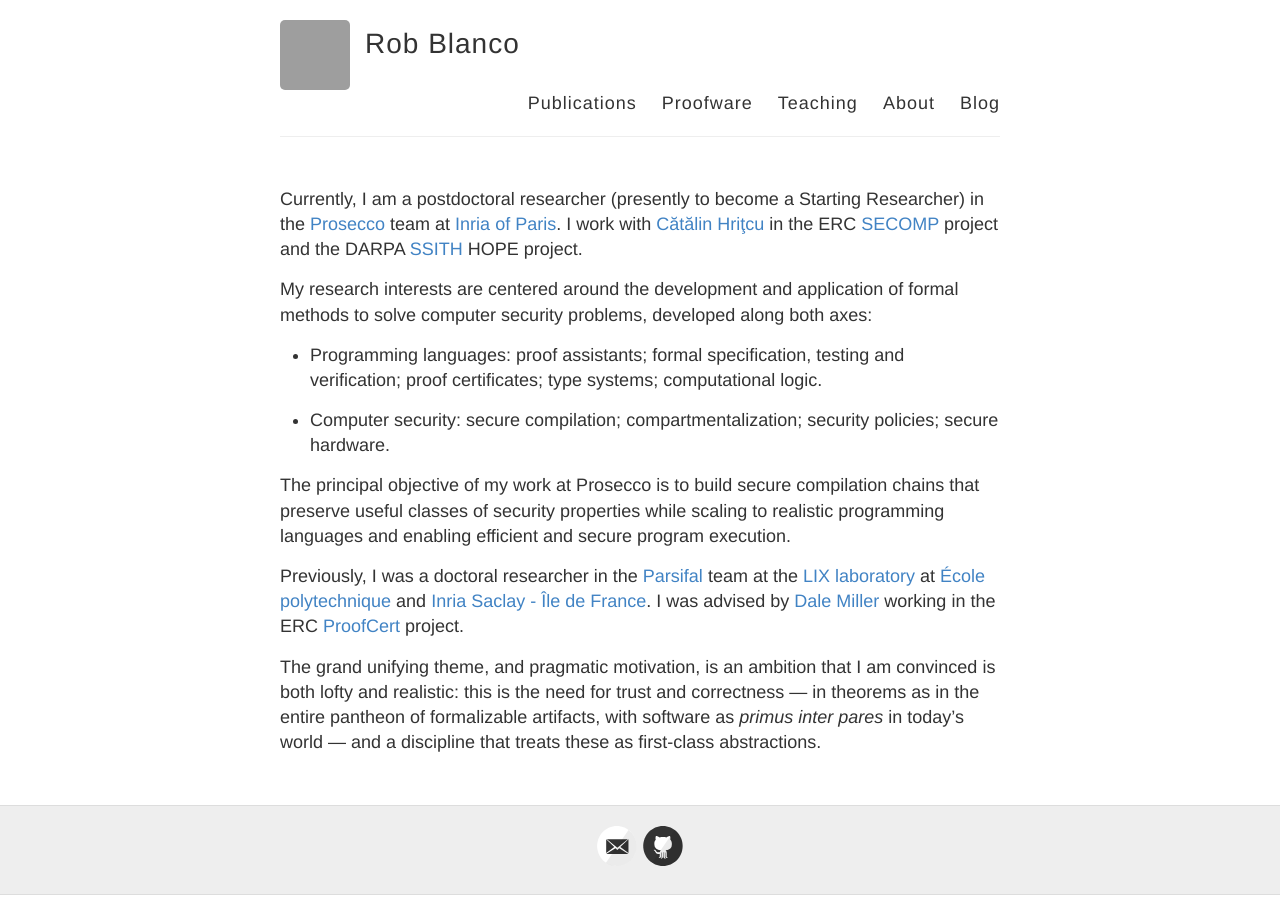
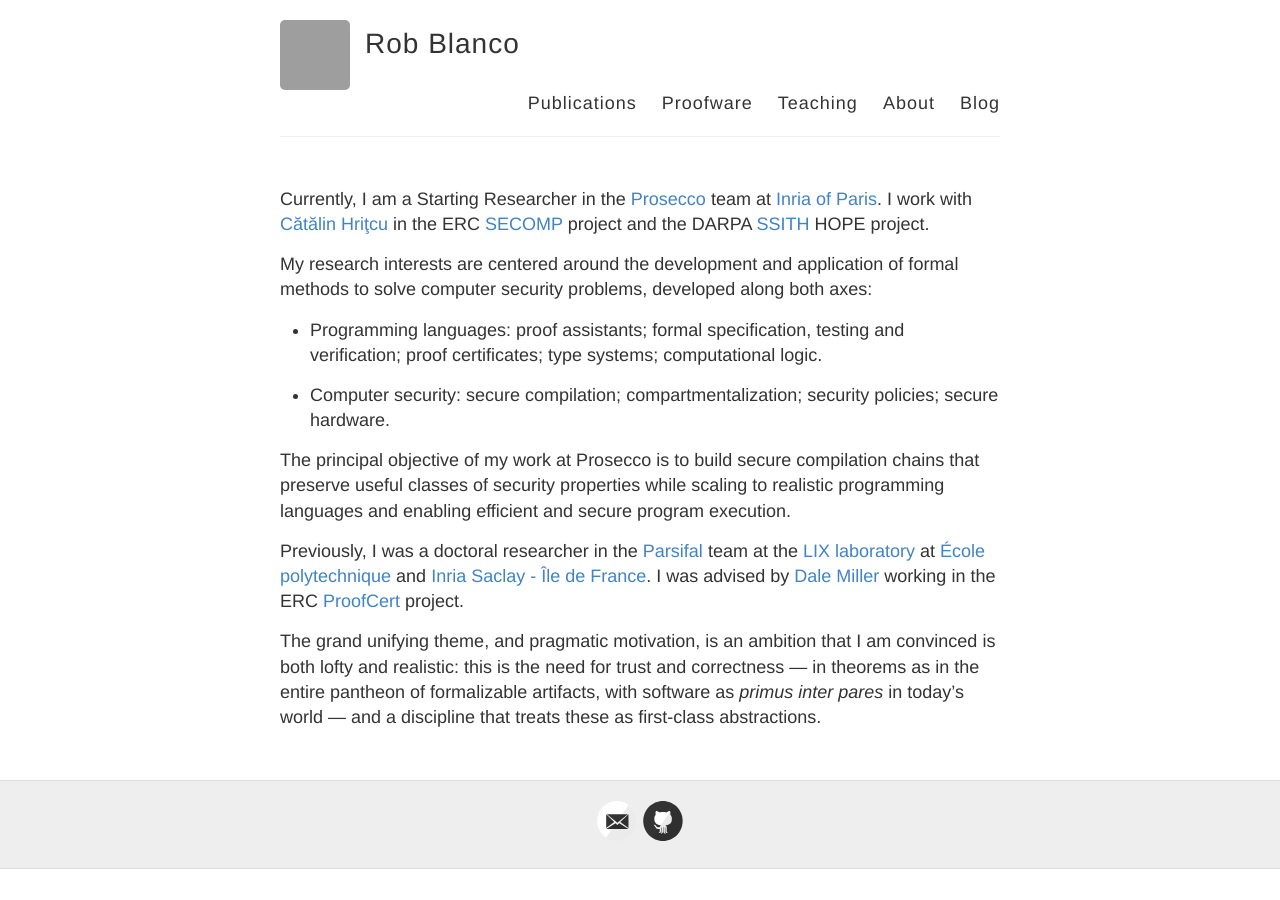
Before and after one commit to robblanco/robblanco.github.io, a Jekyll site: the page built from index.md, in a window 1280 px wide. Built offline with Jekyll 4.4.1, drawn with Linux system fonts in a browser that asks for light colours; grey boxes are pictures that could not be loaded.

Commit message:
Update title

```diff
--- a/index.md
+++ b/index.md
@@ -2,8 +2,7 @@
 layout: default
 ---
 
-Currently, I am a postdoctoral researcher
-(presently to become a Starting Researcher)
+Currently, I am a Starting Researcher
 in the [Prosecco](http://prosecco.gforge.inria.fr/) team
 at [Inria of Paris](https://www.inria.fr/en/centre/paris).
 I work with [Cătălin Hriţcu](http://prosecco.gforge.inria.fr/personal/hritcu/)
```
